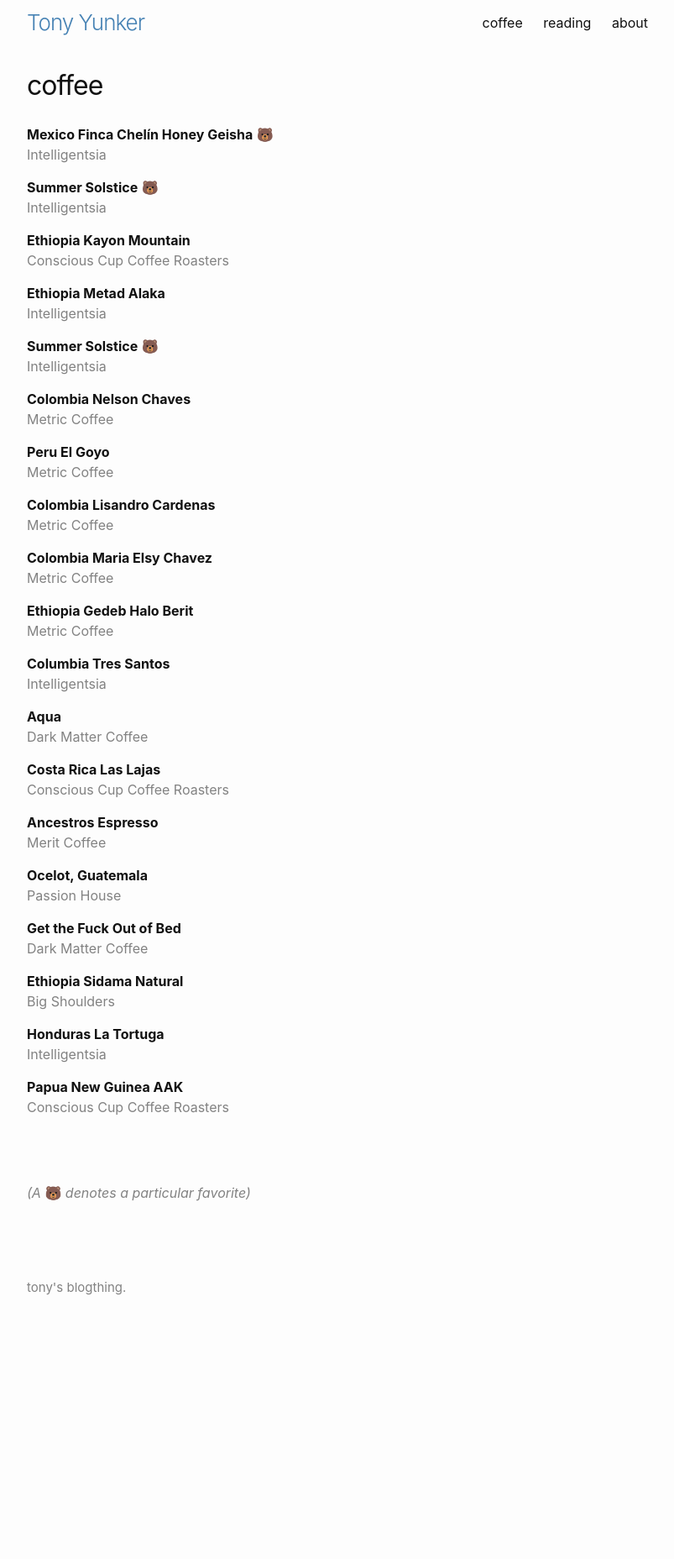
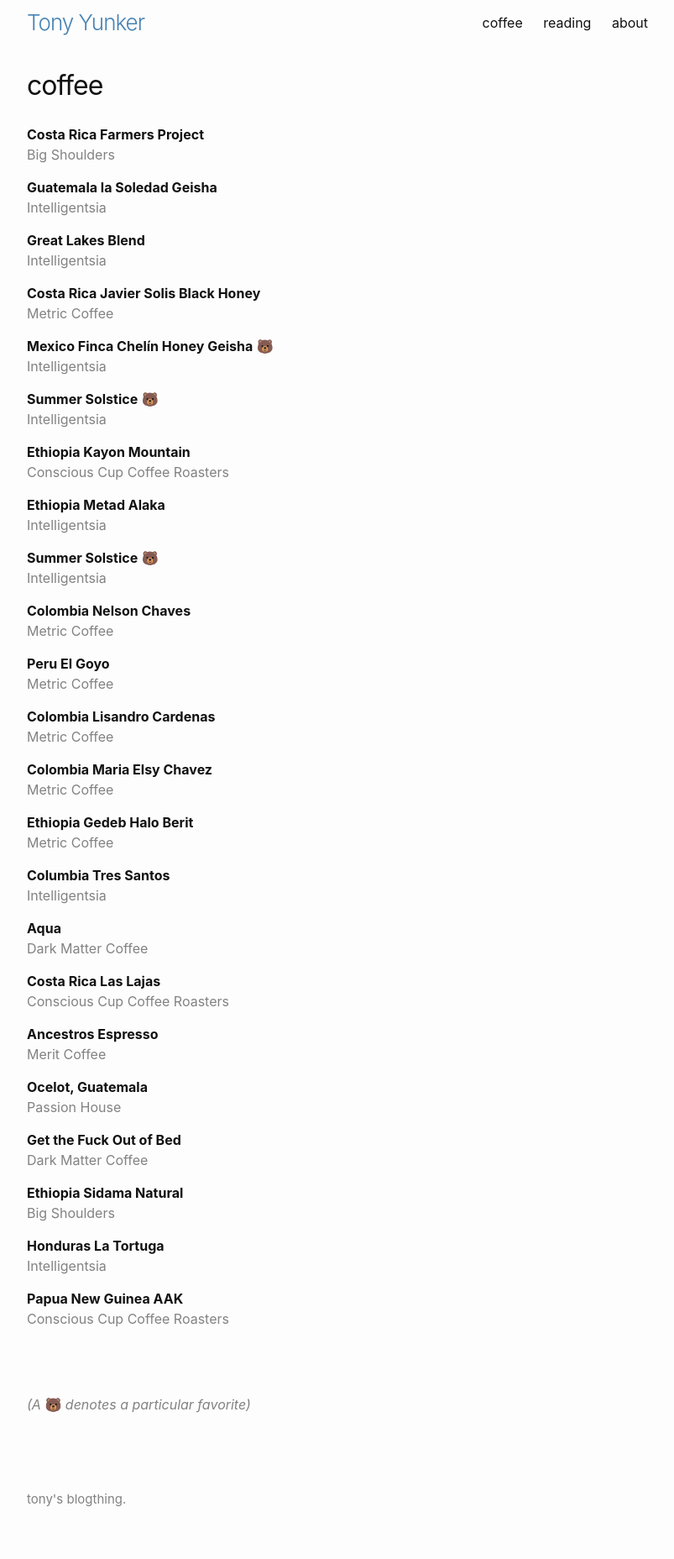
Before and after one commit to ayunker/ayunker.github.io, a Jekyll site: the page built from lists/coffee.md, in a window 1280 px wide. Shown: the whole page at 84% size, without its empty margins (238-1041 px from the left). Built offline with Jekyll 4.4.1, drawn with Linux system fonts in a browser that asks for light colours; before the commit the page ends 1604 px from its top, so only the background shows below that.

Commit message:
UPDATE coffee and book lists

```diff
--- a/lists/coffee.md
+++ b/lists/coffee.md
@@ -2,6 +2,18 @@
 layout: page
 title: coffee
 ---
+**Costa Rica Farmers Project**\\
+<span class="grey-text">Big Shoulders</span>
+
+**Guatemala la Soledad Geisha**\\
+<span class="grey-text">Intelligentsia</span>
+
+**Great Lakes Blend**\\
+<span class="grey-text">Intelligentsia</span>
+
+**Costa Rica Javier Solis Black Honey**\\
+<span class="grey-text">Metric Coffee</span>
+
 **Mexico Finca Chelín Honey Geisha** 🐻 \\
 <span class="grey-text">Intelligentsia</span>
 
```
Also changed, not shown: lists/reading.md (+8 -0 lines).
